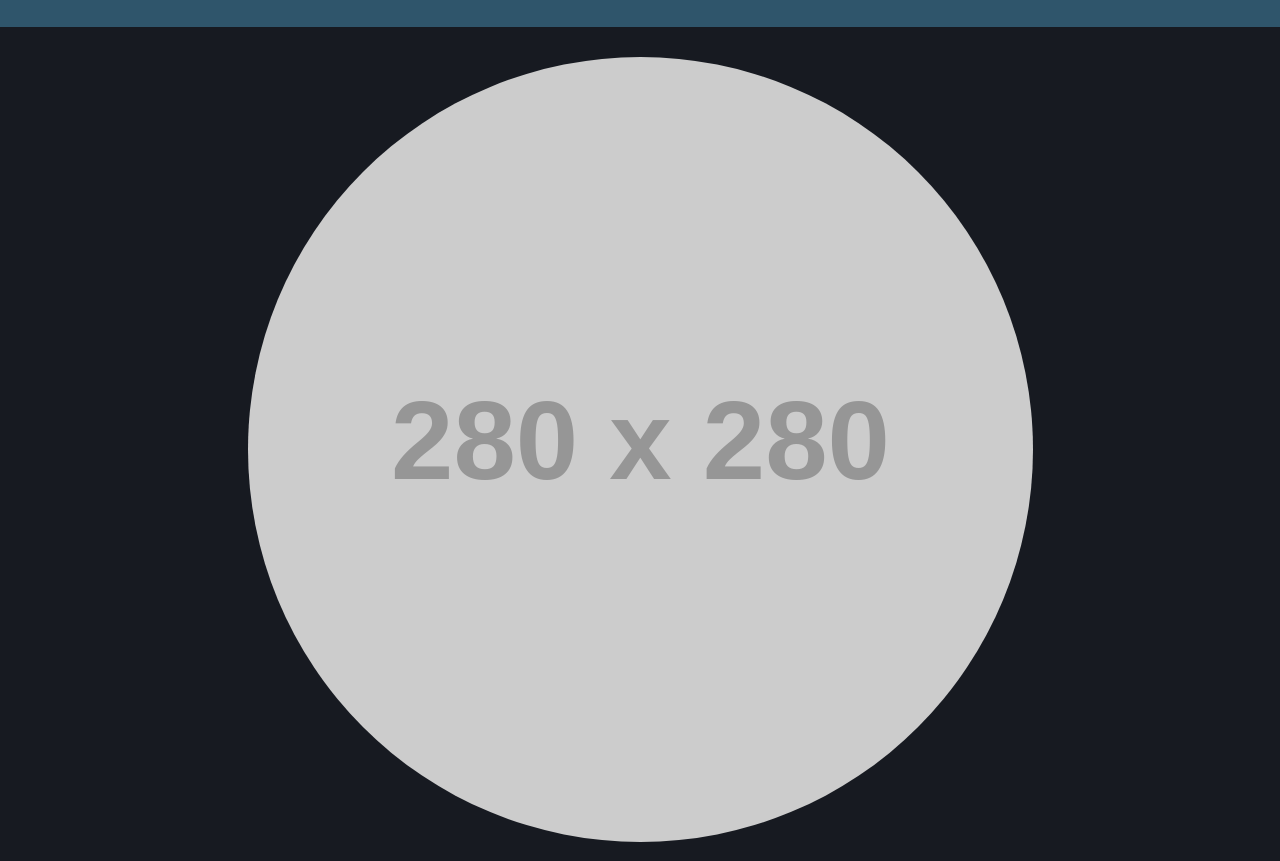
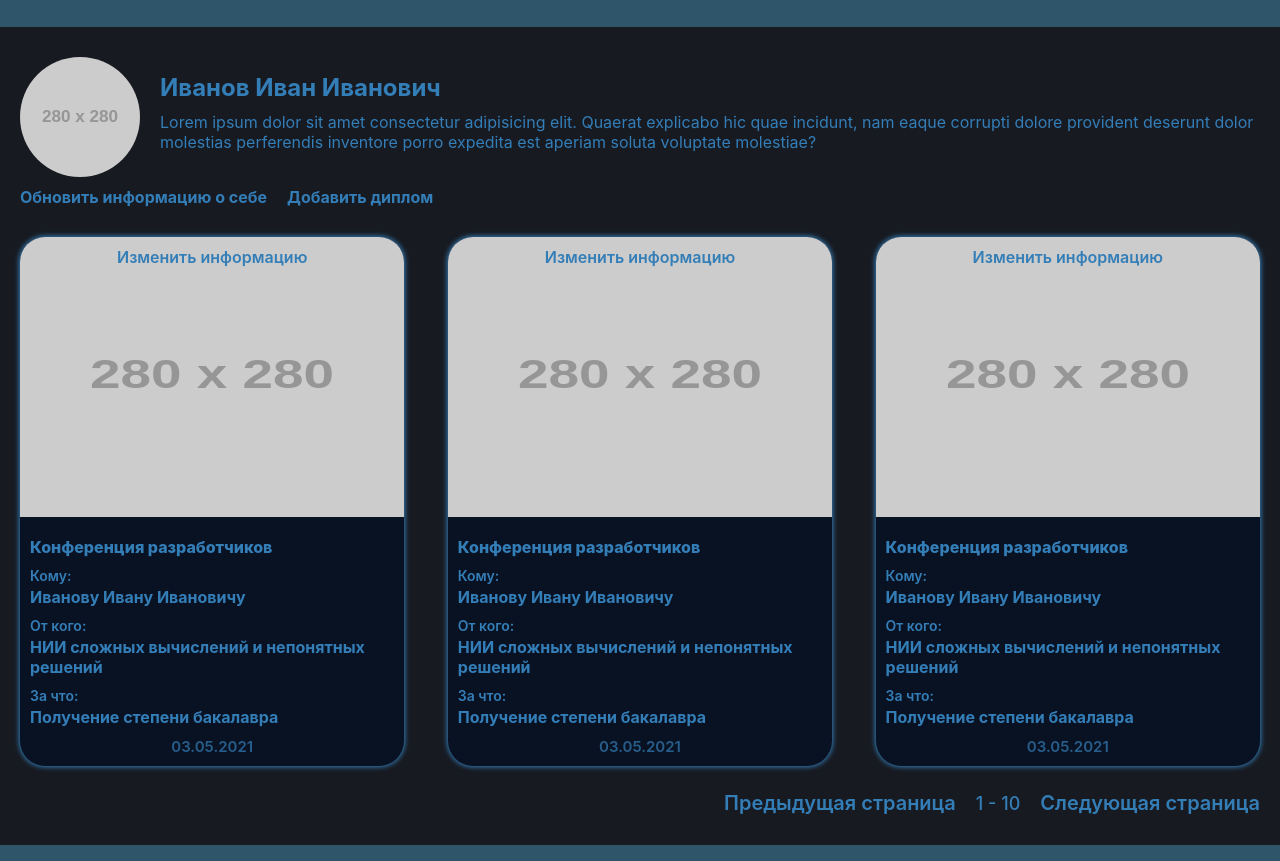
Before and after one commit to RomanDovgii/Students-portfolio, a website: page frontend-static/src/html/account.html in a window 1280 px wide. Shown: the part 83-944 px from the top of the page. Drawn offline with nearby package versions, Linux system fonts and the light colour scheme; files that its build step writes are made by us from their sources; placeholder pictures from the web are drawn by us.

Commit message:
Доработана страница аккаунта

```diff
--- a/frontend-static/src/html/account.html
+++ b/frontend-static/src/html/account.html
@@ -36,12 +36,81 @@
   <main>
     <section class="user-info">
       <div class="user-info__wrapper">
+        <div class="user-info__main">
           <img width="280" height="280" src="https://via.placeholder.com/280x280.png" alt="" class="user-info__avatar">
+          <div class="user-info__name-description">
             <h2 class="user-info__name">Иванов Иван Иванович</h2>
             <p class="user-info__about">Lorem ipsum dolor sit amet consectetur adipisicing elit. Quaerat explicabo hic quae incidunt, nam eaque corrupti dolore provident deserunt dolor molestias perferendis inventore porro expedita est aperiam soluta voluptate molestiae?</p>
-        <a href="" class="user-info__add">Добавить диплом</a>
-        <ul class="user-info__diplomas">
-          <li class="user-info__diploma-card diploma-card">
+          </div>
+        </div>
+        <div class="user-info__controls">
+          <a href="change-user.html" class="user-info__change">Обновить информацию о себе</a>
+          <a href="upload-form.html" class="user-info__add">Добавить диплом</a>
+        </div>
+        <div class="user-info__diplomas diplomas">
+          <ul class="diplomas__list">
+            <li class="diplomas__diploma-card diploma-card">
+              <a href="upload-form.html" class="diploma-card__change">Изменить информацию</a>
+              <a href="diploma.html" class="diploma-card__link">
+                <img width="280" height="280" src="https://via.placeholder.com/280x280.png" alt="" class="diploma-card__img">
+              </a>
+              <a href="diploma.html" class="diploma-card__link">
+                <h3 class="diploma-card__name">Конференция разработчиков</h3>
+              </a>
+              <p class="diploma-card__to">
+                <span class="diploma-card__description">Кому:</span>
+
+                <a href="user.html" class="diploma-card__link">
+                  <span class="diploma-card__reciever">Иванову Ивану Ивановичу</span>
+                </a>
+              </p>
+              <p class="diploma-card__from">
+                <span class="diploma-card__description">От кого:</span>
+
+                <a href="university.html" class="diploma-card__link">
+                  <span class="diploma-card__giver">НИИ сложных вычислений и непонятных решений</span>
+                </a>
+              </p>
+
+              <p class="diploma-card__for">
+                <span class="diploma-card__description">За что:</span>
+                <span class="diploma-card__reason">Получение степени бакалавра</span>
+              </p>
+
+              <time class="diploma-card__date">03.05.2021</time>
+            </li>
+            <li class="diplomas__diploma-card diploma-card">
+              <a href="upload-form.html" class="diploma-card__change">Изменить информацию</a>
+              <a href="diploma.html" class="diploma-card__link">
+                <img width="280" height="280" src="https://via.placeholder.com/280x280.png" alt="" class="diploma-card__img">
+              </a>
+              <a href="diploma.html" class="diploma-card__link">
+                <h3 class="diploma-card__name">Конференция разработчиков</h3>
+              </a>
+              <p class="diploma-card__to">
+                <span class="diploma-card__description">Кому:</span>
+
+                <a href="user.html" class="diploma-card__link">
+                  <span class="diploma-card__reciever">Иванову Ивану Ивановичу</span>
+                </a>
+              </p>
+              <p class="diploma-card__from">
+                <span class="diploma-card__description">От кого:</span>
+
+                <a href="university.html" class="diploma-card__link">
+                  <span class="diploma-card__giver">НИИ сложных вычислений и непонятных решений</span>
+                </a>
+              </p>
+
+              <p class="diploma-card__for">
+                <span class="diploma-card__description">За что:</span>
+                <span class="diploma-card__reason">Получение степени бакалавра</span>
+              </p>
+
+              <time class="diploma-card__date">03.05.2021</time>
+            </li>
+            <li class="diplomas__diploma-card diploma-card">
+              <a href="upload-form.html" class="diploma-card__change">Изменить информацию</a>
               <a href="diploma.html" class="diploma-card__link">
                 <img width="280" height="280" src="https://via.placeholder.com/280x280.png" alt="" class="diploma-card__img">
               </a>
@@ -71,6 +140,19 @@
               <time class="diploma-card__date">03.05.2021</time>
             </li>
           </ul>
+
+          <button class="diplomas__more-button more-button">Показать ещё</button>
+          <div class="diplomas__page-controls page-controls">
+            <a href="" class="page-controls__link page-controls__link--previous">Предыдущая страница</a>
+            <p class="page-controls__range">
+              <span class="page-controls__min">1</span>
+              -
+              <span class="page-controls__max">10</span>
+            </p>
+            <a h ref="" class="page-controls__link page-controls__link--next">Следующая страница</a>
+          </div>
+        </div>
+
       </div>
     </section>
   </main>
--- a/frontend-static/src/scss/blocks/diploma-card.scss
+++ b/frontend-static/src/scss/blocks/diploma-card.scss
@@ -6,6 +6,7 @@
   box-shadow: 0px 0px 5px 1px variables.$blue-bright;
   padding-bottom: 1rem;
   transition: transform 0.3s;
+  position: relative;
 
   &:hover,
   &:focus {
@@ -69,6 +70,32 @@
   text-decoration: none;
 }
 
+.diploma-card__change {
+  text-decoration: none;
+  font-size: 1.6rem;
+  font-weight: 600;
+  color: variables.$blue-bright;
+
+  position: absolute;
+  top: 0;
+
+  display: block;
+  text-align: center;
+  width: 100%;
+  padding: 1rem 2rem;
+
+  transition: opacity 0.3s;
+
+  &:hover,
+  &:focus {
+    opacity: 0.6;
+  }
+
+  &:active {
+    opacity: 0.3;
+  }
+}
+
 @media (min-width: variables.$sm) {
   .diploma-card {
     max-width: 49%;
--- a/frontend-static/src/scss/blocks/user-info.scss
+++ b/frontend-static/src/scss/blocks/user-info.scss
@@ -27,15 +27,58 @@
 .user-info__about {
   margin-top: 1rem;
 
-  font-size: 1.5rem;
+  font-size: 1.6rem;
   color: variables.$blue-bright;
 }
 
+.user-info__change,
 .user-info__add {
   text-decoration: none;
   display: block;
-  padding: 2rem;
-  max-width: max-content;
-  margin: 0 auto;
+  padding-top: 1rem;
   color: variables.$blue-bright;
+  font-size: 1.6rem;
+  font-weight: 700;
 }
+
+.user-info__diplomas {
+  margin-top: 3rem;
+  margin-bottom: 3rem;
+}
+
+@media (min-width: 450px) {
+  .user-info__main {
+    display: flex;
+    align-items: center;
+  }
+
+  .user-info__name-description {
+    margin-left: 2rem;
+  }
+}
+
+@media (min-width: variables.$sm) {
+  .user-info__wrapper {
+    @include mixins.wrapperTablet;
+  }
+
+
+
+  .user-info__avatar {
+    max-width: 12rem;
+  }
+
+  .user-info__controls {
+    display: flex;
+  }
+
+  .user-info__add {
+    margin-left: 2rem;
+  }
+}
+
+@media (min-width: variables.$md) {
+  .user-info__wrapper {
+    @include mixins.wrapperDesktop;
+  }
+}
```
Lines whose indentation alone changed are shown as unchanged.
